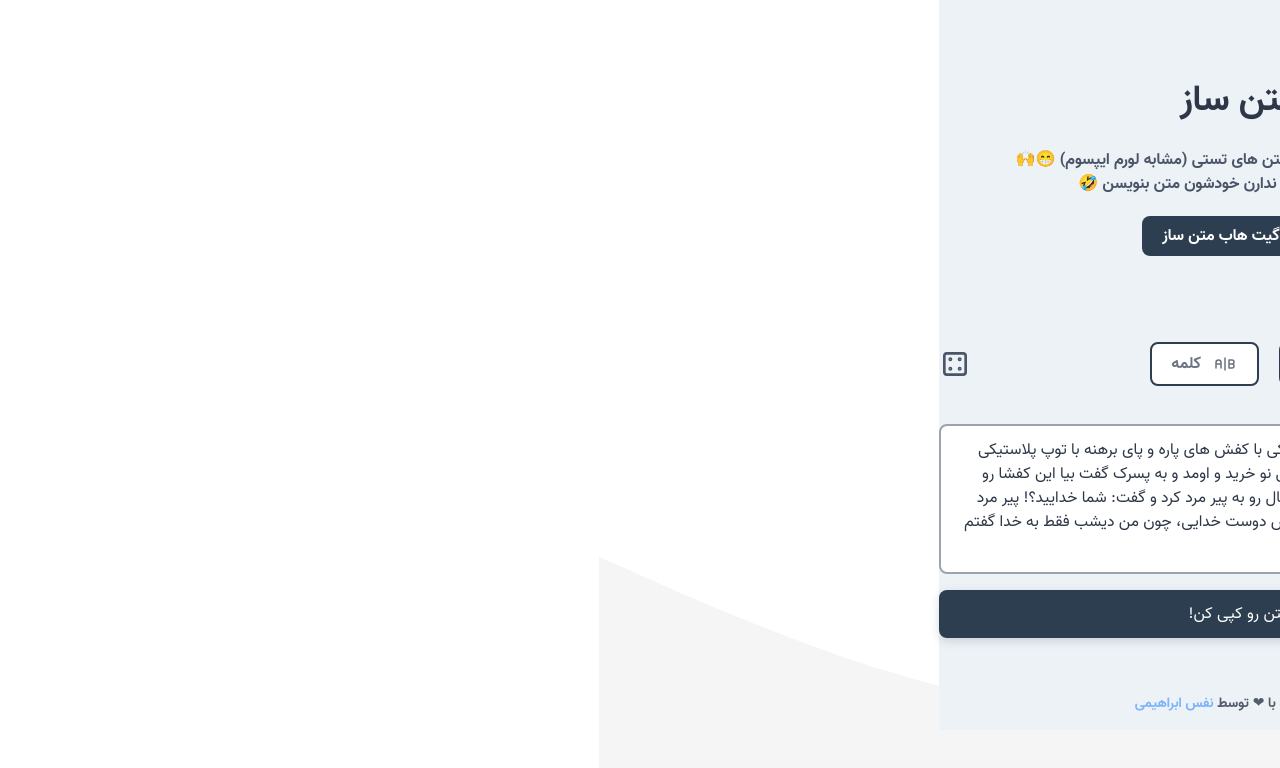
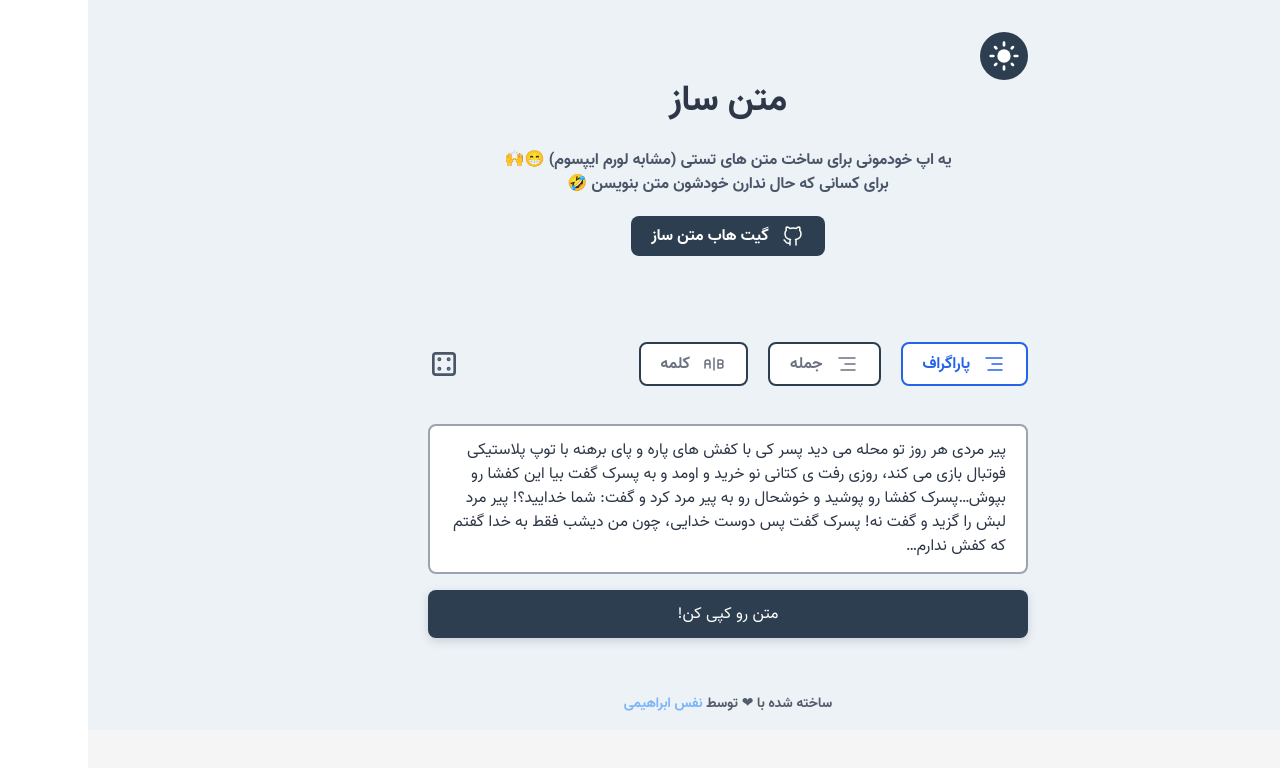
Before and after one commit to nafasebra/matnsaazz, a React (Vite) app: page / in a window 1280 px wide. Shown: the top 768 px of the page. Built offline with nearby package versions, Linux system fonts and the light colour scheme.

Commit message:
fix: fix parent div to full dark mode

```diff
--- a/src/App.tsx
+++ b/src/App.tsx
@@ -11,7 +11,8 @@ function App() {
   return (
     <>
       <ThemeProvider initialTheme="light">
-        <div className="w-[90%] bg-secondary md:w-[600px] mx-auto relative">
+        <div className=" bg-secondary mx-auto px-4 flex justify-center items-center">
+          <div className="w-[90%] md:w-[600px] relative">
             <ToggleButton />
             <Hero />
             <TextProvider>
@@ -20,6 +21,7 @@ function App() {
             </TextProvider>
             <Footer />
           </div>
+        </div>
       </ThemeProvider>
     </>
   );
--- a/src/components/Options.tsx
+++ b/src/components/Options.tsx
@@ -24,7 +24,7 @@ function Options() {
           />
           <label
             htmlFor="paragraph"
-            className="flex justify-center items-center py-2 px-5 w-full text-secondary bg-white rounded-lg border-2 border-dark cursor-pointer peer-checked:border-blue-600 peer-checked:text-blue-600 hover:text-gray-600 hover:bg-gray-100"
+            className="flex justify-center items-center py-2 px-5 w-full text-gray-500 bg-white rounded-lg border-2 border-dark cursor-pointer peer-checked:border-blue-600 peer-checked:text-blue-600 hover:text-gray-600 hover:bg-gray-100"
           >
             <svg
               xmlns="http://www.w3.org/2000/svg"
```
Lines whose indentation alone changed are shown as unchanged.
